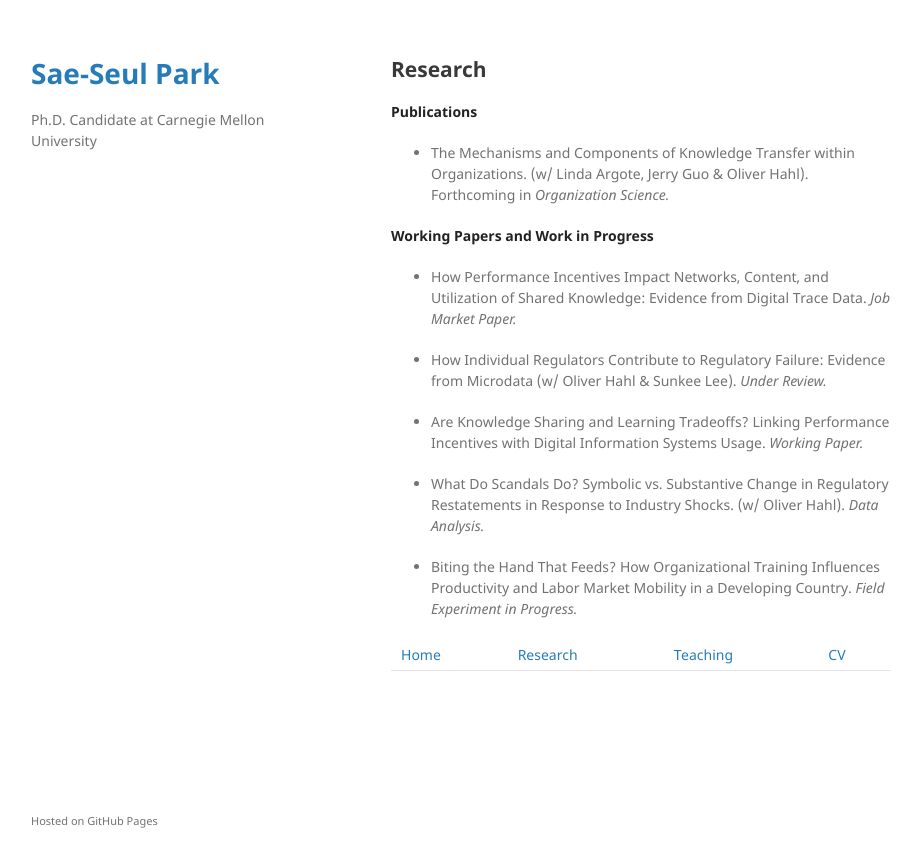
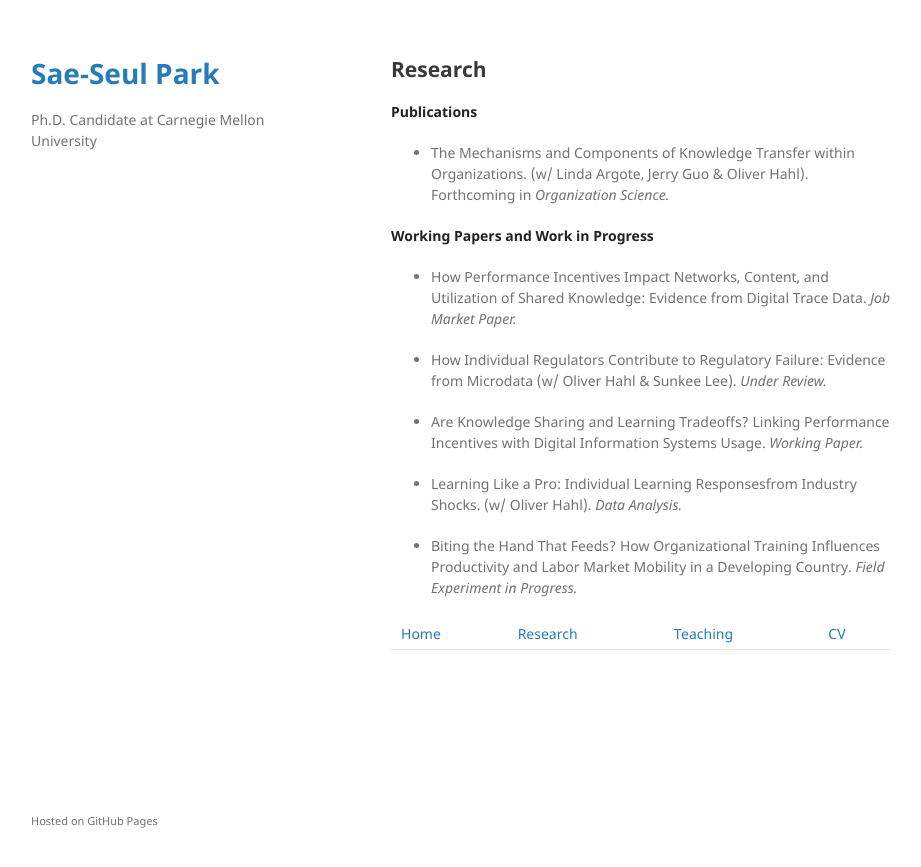
Before and after one commit to saepark/saepark.github.io, a Jekyll site: the page built from research.md, in a window 1280 px wide. Shown: the top 867 px of the page, without its empty margins (179-1100 px from the left). Built offline with Jekyll 4.4.1, drawn with Linux system fonts in a browser that asks for light colours; our own code applies the rules of GitHub Pages for plain Markdown files.

Commit message:
Update research.md

```diff
--- a/research.md
+++ b/research.md
@@ -14,7 +14,7 @@ layout: default
 
 * Are Knowledge Sharing and Learning Tradeoffs? Linking Performance Incentives with Digital Information Systems Usage. _Working Paper._
 
-* What Do Scandals Do? Symbolic vs. Substantive Change in Regulatory Restatements in Response to Industry Shocks. (w/ Oliver Hahl). _Data Analysis._
+* Learning Like a Pro:  Individual Learning Responsesfrom Industry Shocks. (w/ Oliver Hahl). _Data Analysis._
 
 * Biting the Hand That Feeds? How Organizational Training Influences Productivity and Labor Market Mobility in a Developing Country. _Field Experiment in Progress._
 
```
